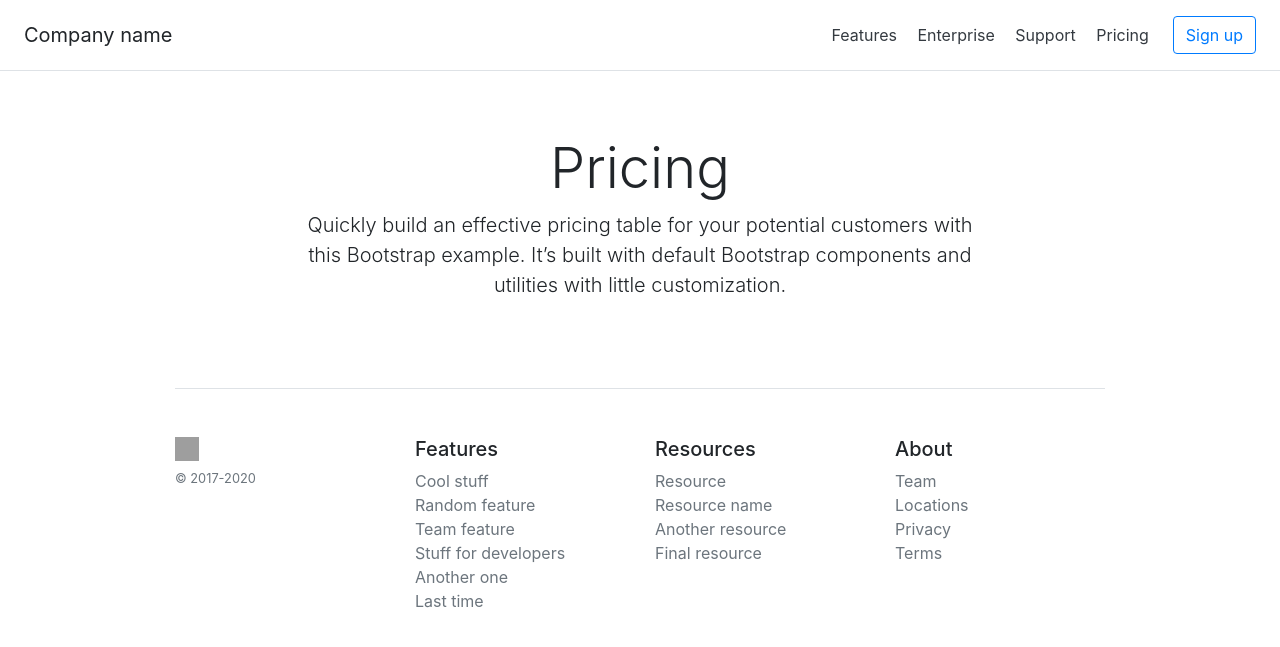
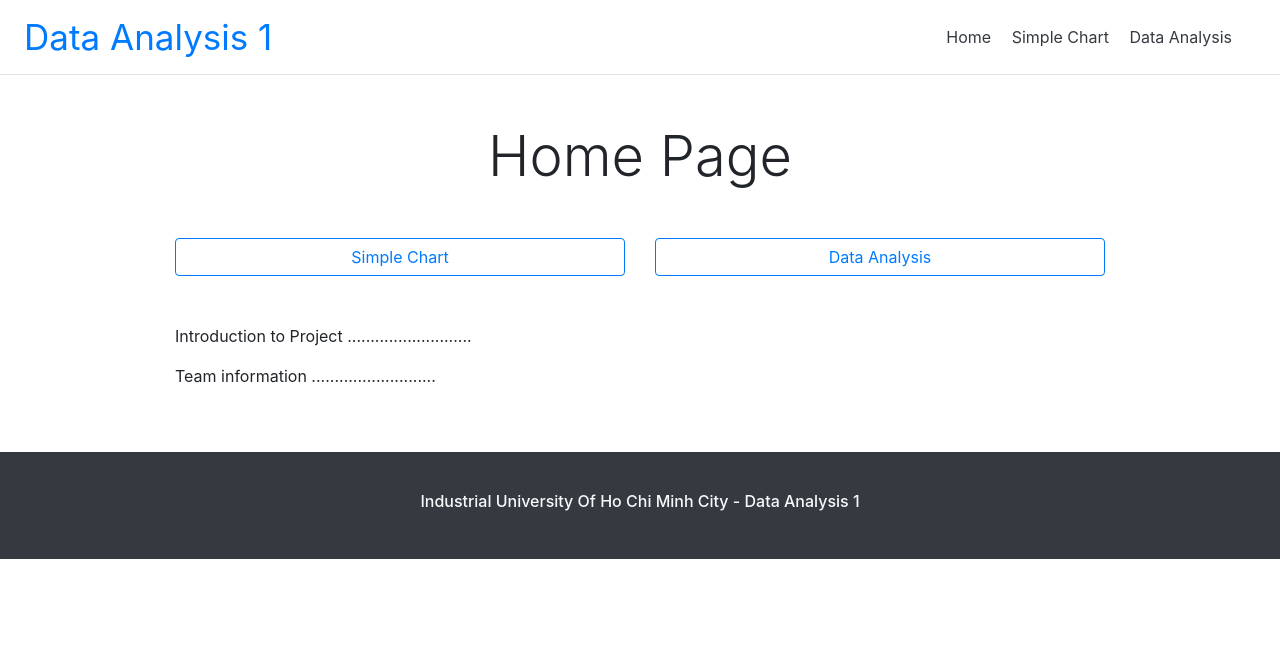
Before and after one commit to duchoan6814/PhanTichDuLieu1, a Django app: page / in a window 1280 px wide. Shown: the top 647 px of the page. Run offline with Django 3.2, Linux system fonts and the light colour scheme; some libraries are stand-ins or nearby versions; grey boxes are pictures that could not be loaded.

Commit message:
dont home page

```diff
--- /dev/null
+++ b/home/static/css/homePageStyle.css
@@ -0,0 +1,11 @@
+div.container.text-center img{
+    width: 400px;
+}
+
+footer.text-center.container-fuild.bg-dark.text-light.mt-5 {
+  padding: 40px 0px;
+}
+
+a.my-0.mr-md-auto.font-weight-normal.display-4 {
+  font-size: 35px;
+}
--- /dev/null
+++ b/home/templates/pages/homePage.html
@@ -0,0 +1,27 @@
+{% extends "pages/index.html" %} {% load static %} {% block information %}
+<div class="container text-center">
+  {% comment %} <img src="{% static 'images/Logo_IUH.png'%}" alt="Logo" /> {% endcomment %}
+  {% comment %}
+  <h1 class="display-4">Pricing</h1>
+  {% endcomment %}
+  <h1 class="display-4 mt-5">Home Page</h1>
+  <div class="row mt-5 mb-5">
+    <div class="col">
+      <a href="/simpleChart" class="col btn btn-outline-primary"
+        >Simple Chart</a
+      >
+    </div>
+    <div class="col">
+      <a href="/dataAnalysis" class="col btn btn-outline-primary"
+        >Data Analysis</a
+      >
+    </div>
+  </div>
+  <div class="row text-left">
+    <p class="col">Introduction to Project ...........................</p>
+  </div>
+  <div class="row text-left">
+    <p class="col">Team information ...........................</p>
+  </div>
+</div>
+{% endblock information %}
--- a/home/templates/pages/index.html
+++ b/home/templates/pages/index.html
@@ -22,6 +22,7 @@
 
     <!-- Bootstrap core CSS -->
     <link href="{% static 'css/bootstrap.min.css' %}" rel="stylesheet" />
+    <link href="{% static 'css/homePageStyle.css' %}" rel="stylesheet" />
 
     <style>
       .bd-placeholder-img {
@@ -46,73 +47,22 @@
     <div
       class="d-flex flex-column flex-md-row align-items-center p-3 px-md-4 mb-3 bg-white border-bottom shadow-sm"
     >
-      <h5 class="my-0 mr-md-auto font-weight-normal">Company name</h5>
+      <a href="/" class="my-0 mr-md-auto font-weight-normal display-4">Data Analysis 1</a>
       <nav class="my-2 my-md-0 mr-md-3">
-        <a class="p-2 text-dark" href="/">Features</a>
-        <a class="p-2 text-dark" href="#">Enterprise</a>
-        <a class="p-2 text-dark" href="/support">Support</a>
-        <a class="p-2 text-dark" href="#">Pricing</a>
+        <a class="p-2 text-dark" href="/">Home</a>
+        <a class="p-2 text-dark" href="#">Simple Chart</a>
+        <a class="p-2 text-dark" href="/support">Data Analysis</a>
       </nav>
-      <a class="btn btn-outline-primary" href="#">Sign up</a>
     </div>
 
-    <div class="pricing-header px-3 py-3 pt-md-5 pb-md-4 mx-auto text-center">
-      <h1 class="display-4">Pricing</h1>
-      <p class="lead">
-        Quickly build an effective pricing table for your potential customers
-        with this Bootstrap example. It’s built with default Bootstrap
-        components and utilities with little customization.
-      </p>
-    </div>
+    {% block information %}
 
-    <div class="container">
-      {% block content %}
+    {% endblock information %}
+    {% block content %}
 
-      {% endblock content %}
-
-      <footer class="pt-4 my-md-5 pt-md-5 border-top">
-        <div class="row">
-          <div class="col-12 col-md">
-            <img
-              class="mb-2"
-              src="../assets/brand/bootstrap-solid.svg"
-              alt=""
-              width="24"
-              height="24"
-            />
-            <small class="d-block mb-3 text-muted">&copy; 2017-2020</small>
-          </div>
-          <div class="col-6 col-md">
-            <h5>Features</h5>
-            <ul class="list-unstyled text-small">
-              <li><a class="text-muted" href="#">Cool stuff</a></li>
-              <li><a class="text-muted" href="#">Random feature</a></li>
-              <li><a class="text-muted" href="#">Team feature</a></li>
-              <li><a class="text-muted" href="#">Stuff for developers</a></li>
-              <li><a class="text-muted" href="#">Another one</a></li>
-              <li><a class="text-muted" href="#">Last time</a></li>
-            </ul>
-          </div>
-          <div class="col-6 col-md">
-            <h5>Resources</h5>
-            <ul class="list-unstyled text-small">
-              <li><a class="text-muted" href="#">Resource</a></li>
-              <li><a class="text-muted" href="#">Resource name</a></li>
-              <li><a class="text-muted" href="#">Another resource</a></li>
-              <li><a class="text-muted" href="#">Final resource</a></li>
-            </ul>
-          </div>
-          <div class="col-6 col-md">
-            <h5>About</h5>
-            <ul class="list-unstyled text-small">
-              <li><a class="text-muted" href="#">Team</a></li>
-              <li><a class="text-muted" href="#">Locations</a></li>
-              <li><a class="text-muted" href="#">Privacy</a></li>
-              <li><a class="text-muted" href="#">Terms</a></li>
-            </ul>
-          </div>
-        </div>
-      </footer>
-    </div>
+    {% endblock content %}
+    <footer class="text-center container-fuild bg-dark text-light mt-5">
+      <h6 class="display-6">Industrial University Of Ho Chi Minh City - Data Analysis 1</h6>
+    </footer>
   </body>
 </html>
--- a/home/views.py
+++ b/home/views.py
@@ -2,4 +2,4 @@ from django.shortcuts import render
 
 # Create your views here.
 def index(request):
-  return render(request, 'pages/index.html')
+  return render(request, 'pages/homePage.html')
```
Also changed, not shown: home/static/images/Logo_IUH.png (added), home/templates/pages/dataAnalysis.html (added), home/templates/pages/simpleChart.html (added).
